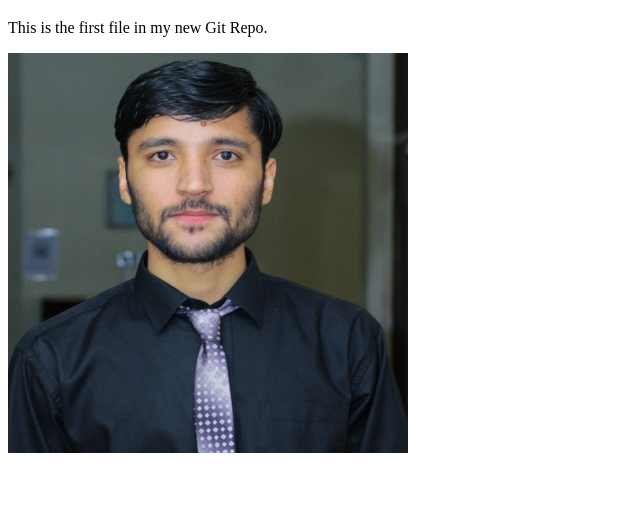
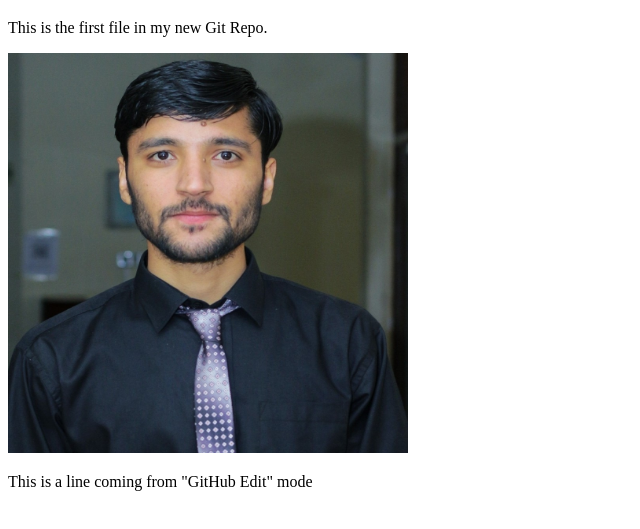
Before and after one commit to BakhtMuhammad/BijuGitHub, a plain HTML site: page index.html in a window 1280 px wide. Shown: the part 61-590 px from the top of the page, without its empty margins (0-640 px from the left). Drawn offline with Linux system fonts and the light colour scheme.

Commit message:
Added a line in github edit mode

```diff
--- a/index.html
+++ b/index.html
@@ -8,5 +8,6 @@
 <h1>Hello world!</h1>
 <p>This is the first file in my new Git Repo.</p>
 <img src="profile.jpg" height="400" width="400">
+<p>This is a line coming from "GitHub Edit" mode</p>
 </body>
 </html>
```
